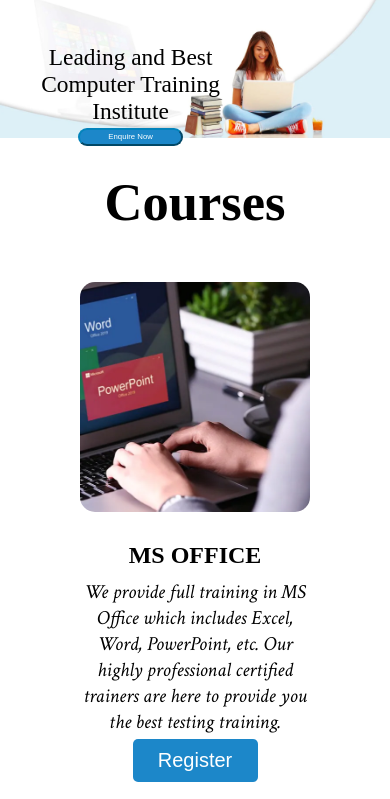
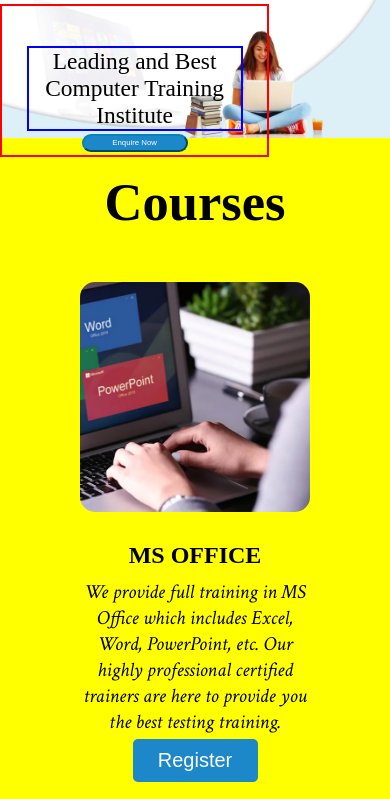
Before and after one commit to imronit2001/ComputerInstitutue.github.io, a plain HTML site: page index.html in a window 390 px wide. Shown: the part 45-844 px from the top of the page. Drawn offline with Linux system fonts and the light colour scheme; a web font is replaced by a local one.

Commit message:
home-greeting for mobile view checking

```diff
--- a/CSS/header.css
+++ b/CSS/header.css
@@ -4,7 +4,33 @@
 }
 body{
     width: 100%;
+    /* background-color: yellow; */
+    margin-right: 0px;
 }
+/* #courses{
+    background-color: red;
+}
+#why-us{
+    background-color: aqua;
+}
+#about-us{
+    background-color: green;
+}
+#gallery{
+    background-color: grey;
+}
+#videos{
+    background-color: rebeccapurple;
+}
+#testimonial{
+    background-color: aqua;
+}
+#contact-us{
+    background-color: red;
+}
+#footer{
+    background-color: green;
+} */
 header{
     /* border: 2px solid red; */
     display: flex;
--- /dev/null
+++ b/CSS/mobile.css
@@ -0,0 +1,20 @@
+.home-greeting{
+    border: 2px solid blue;
+    width: 80%;
+    margin: auto;
+    margin-top: 5px;
+    font-size: 5vw;
+    text-align: center;
+}
+.home-text{
+    border: 2px solid red;
+    position: absolute;
+    top: 5px;
+    display: flex;
+    flex-direction: column;
+    justify-content: center;
+    align-items: center;
+}
+body{
+    background-color: yellow;
+}
--- a/index.html
+++ b/index.html
@@ -5,7 +5,7 @@
     <meta http-equiv="X-UA-Compatible" content="IE=edge">
     <meta name="viewport" content="width=device-width, initial-scale=1.0">
     <link rel="stylesheet" href="CSS\header.css">
-    <link rel="stylesheet" href="CSS\mobile.css">
+    <link rel="stylesheet" media="screen and (max-width:902px)" href="CSS/mobile.css">
     <link rel="stylesheet" href="CSS/home.css">
     <link rel="stylesheet" href="CSS/courses.css">
     <link rel="stylesheet" href="CSS/why_us.css">
```
